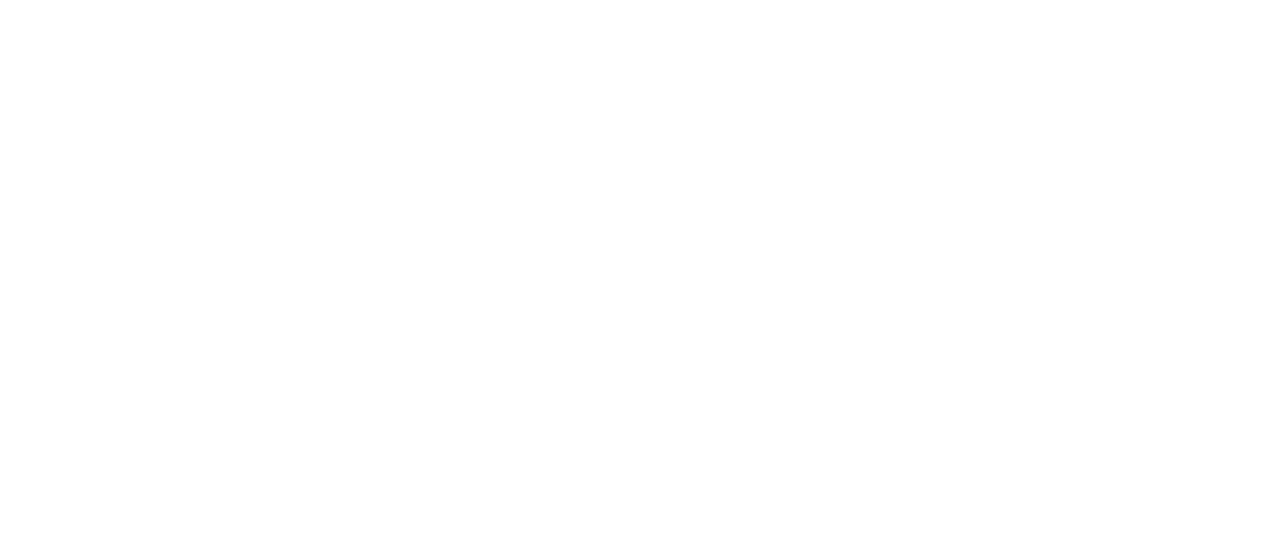
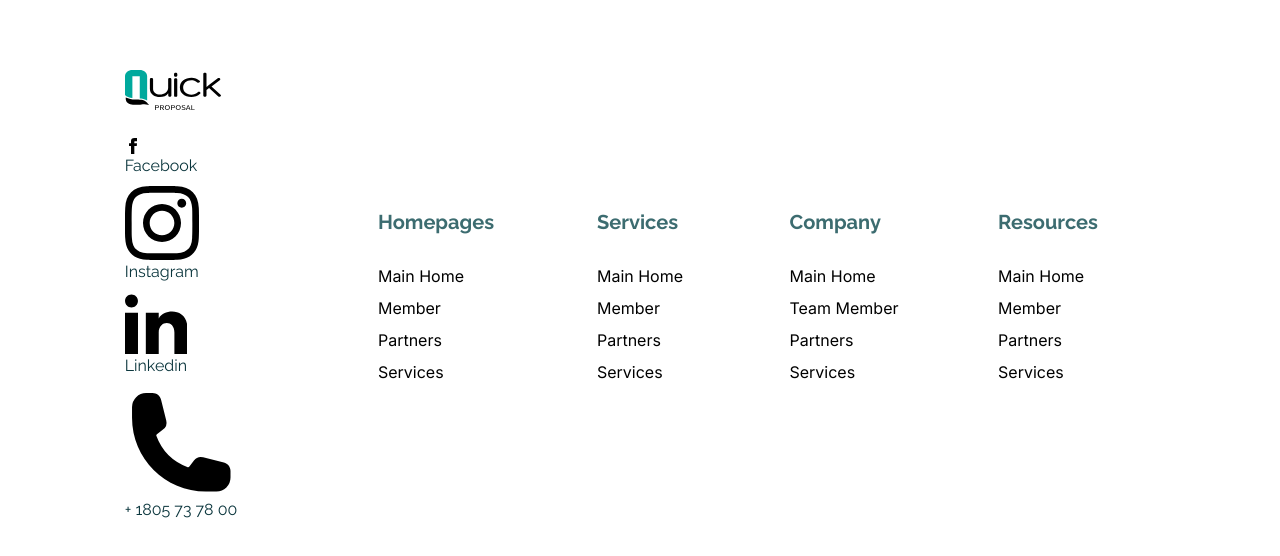
Before and after one commit to abidali671/quick-proposal, a Next.js app: page / in a window 1280 px wide. Shown: the part 3308-3864 px from the top of the page. Before the commit the page ends 3250 px from the top, so only its background shows below. Built offline with nearby package versions, Linux system fonts and the light colour scheme.

Commit message:
add footer component with style

```diff
--- a/src/app/layout.tsx
+++ b/src/app/layout.tsx
@@ -7,6 +7,7 @@
 
 import "../styles/global.css";
 import Head from "next/head";
+import Footer from "@/components/Footer";
 
 const inter = Inter({ subsets: ["latin"] });
 
@@ -31,6 +32,7 @@
           draggable
           closeButton={false}
         />
+        <Footer />
       </body>
     </html>
   );
--- /dev/null
+++ b/src/components/Footer.tsx
@@ -0,0 +1,100 @@
+import { LogoLight } from "@/assets/icon";
+import React from "react";
+
+const Footer = () => {
+  return (
+    <div className="wrapper py-32  ">
+      <div className="grid grid-cols-12    sm:text-left text-center place-items-center ">
+        <div className="col-span-12 sm:col-span-4  lg:col-span-3  sm:place-items-start    place-items-center   grid ">
+          <LogoLight />
+          <ul className="footer-ul py-7 grid gap-2   sm:place-items-start    place-items-center  ">
+            <li>
+              <svg
+                xmlns="http://www.w3.org/2000/svg"
+                className="h-4 w-4  "
+                fill="currentColor"
+                viewBox="0 0 24 24"
+              >
+                <path d="M9 8h-3v4h3v12h5v-12h3.642l.358-4h-4v-1.667c0-.955.192-1.333 1.115-1.333h2.885v-5h-3.808c-3.596 0-5.192 1.583-5.192 4.615v3.385z" />
+              </svg>
+              <p>Facebook</p>
+            </li>
+            <li>
+              <svg
+                xmlns="http://www.w3.org/2000/svg"
+                fill="currentColor"
+                viewBox="0 0 24 24"
+              >
+                <path d="M12 2.163c3.204 0 3.584.012 4.85.07 3.252.148 4.771 1.691 4.919 4.919.058 1.265.069 1.645.069 4.849 0 3.205-.012 3.584-.069 4.849-.149 3.225-1.664 4.771-4.919 4.919-1.266.058-1.644.07-4.85.07-3.204 0-3.584-.012-4.849-.07-3.26-.149-4.771-1.699-4.919-4.92-.058-1.265-.07-1.644-.07-4.849 0-3.204.013-3.583.07-4.849.149-3.227 1.664-4.771 4.919-4.919 1.266-.057 1.645-.069 4.849-.069zm0-2.163c-3.259 0-3.667.014-4.947.072-4.358.2-6.78 2.618-6.98 6.98-.059 1.281-.073 1.689-.073 4.948 0 3.259.014 3.668.072 4.948.2 4.358 2.618 6.78 6.98 6.98 1.281.058 1.689.072 4.948.072 3.259 0 3.668-.014 4.948-.072 4.354-.2 6.782-2.618 6.979-6.98.059-1.28.073-1.689.073-4.948 0-3.259-.014-3.667-.072-4.947-.196-4.354-2.617-6.78-6.979-6.98-1.281-.059-1.69-.073-4.949-.073zm0 5.838c-3.403 0-6.162 2.759-6.162 6.162s2.759 6.163 6.162 6.163 6.162-2.759 6.162-6.163c0-3.403-2.759-6.162-6.162-6.162zm0 10.162c-2.209 0-4-1.79-4-4 0-2.209 1.791-4 4-4s4 1.791 4 4c0 2.21-1.791 4-4 4zm6.406-11.845c-.796 0-1.441.645-1.441 1.44s.645 1.44 1.441 1.44c.795 0 1.439-.645 1.439-1.44s-.644-1.44-1.439-1.44z" />
+              </svg>
+              <p>Instagram</p>
+            </li>
+            <li>
+              <svg
+                xmlns="http://www.w3.org/2000/svg"
+                fill="currentColor"
+                viewBox="0 0 24 24"
+              >
+                <path d="M4.98 3.5c0 1.381-1.11 2.5-2.48 2.5s-2.48-1.119-2.48-2.5c0-1.38 1.11-2.5 2.48-2.5s2.48 1.12 2.48 2.5zm.02 4.5h-5v16h5v-16zm7.982 0h-4.968v16h4.969v-8.399c0-4.67 6.029-5.052 6.029 0v8.399h4.988v-10.131c0-7.88-8.922-7.593-11.018-3.714v-2.155z" />
+              </svg>
+              <p>Linkedin</p>
+            </li>
+
+            <li>
+              <svg
+                xmlns="http://www.w3.org/2000/svg"
+                viewBox="0 0 24 24"
+                fill="currentColor"
+              >
+                <path
+                  fillRule="evenodd"
+                  d="M1.5 4.5a3 3 0 013-3h1.372c.86 0 1.61.586 1.819 1.42l1.105 4.423a1.875 1.875 0 01-.694 1.955l-1.293.97c-.135.101-.164.249-.126.352a11.285 11.285 0 006.697 6.697c.103.038.25.009.352-.126l.97-1.293a1.875 1.875 0 011.955-.694l4.423 1.105c.834.209 1.42.959 1.42 1.82V19.5a3 3 0 01-3 3h-2.25C8.552 22.5 1.5 15.448 1.5 6.75V4.5z"
+                  clipRule="evenodd"
+                />
+              </svg>
+              <p>+ 1805 73 78 00</p>
+            </li>
+          </ul>
+        </div>
+        <div className="col-span-12 sm:col-span-4 lg:col-span-2   ">
+          <h3 className="font-bold text-xl text-footer-link">Homepages</h3>
+          <ul className="flex flex-col gap-2  py-7">
+            <li>Main Home</li>
+            <li> Member</li>
+            <li>Partners</li>
+            <li>Services</li>
+          </ul>
+        </div>
+        <div className="col-span-12 sm:col-span-4 lg:col-span-2  ">
+          <h3 className="font-bold text-xl text-footer-link">Services</h3>
+          <ul className="flex flex-col gap-2  py-7">
+            <li>Main Home</li>
+            <li> Member</li>
+            <li>Partners</li>
+            <li>Services</li>
+          </ul>
+        </div>
+        <div className="col-span-12 sm:col-span-4 lg:col-span-2 ">
+          <h3 className="font-bold text-xl text-footer-link">Company</h3>
+          <ul className="flex flex-col gap-2  py-7">
+            <li>Main Home</li>
+            <li>Team Member</li>
+            <li>Partners</li>
+            <li>Services</li>
+          </ul>
+        </div>
+        <div className="col-span-12 sm:col-span-4 lg:col-span-2  ">
+          <h3 className="font-bold text-xl text-footer-link">Resources</h3>
+          <ul className="flex flex-col gap-2  py-7">
+            <li>Main Home</li>
+            <li> Member</li>
+            <li>Partners</li>
+            <li>Services</li>
+          </ul>
+        </div>
+      </div>
+    </div>
+  );
+};
+
+export default Footer;
--- a/src/components/Sidebar.tsx
+++ b/src/components/Sidebar.tsx
@@ -11,18 +11,18 @@
       {/* overlay */}
 
       <div
-        className={`w-6/12 h-screen   bg-gray-200 fixed top-0 right-0  transition-transform duration-300 z-20 ${
+        className={` md:w-8/12 w-10/12 h-screen   bg-white fixed top-0 right-0  transition-transform duration-300 z-20 ${
           isOpen ? "translate-x-0" : " translate-x-full"
         }`}
       >
-        <ul className="flex flex-col p-10 gap-7 text-black ">
-          <li>
+        <ul className="flex flex-col pt-16  [&>*]:p-3 [&>*]:cursor-pointer    text-black ">
+          <li className="hover:bg-gray-200 font-medium ">
             <Link href="/" onClick={handleSidebar}>
               Home
             </Link>
           </li>
-          <li>Pricing</li>
-          <li>Contact</li>
+          <li className="hover:bg-gray-200 font-medium  ">Pricing</li>
+          <li className="hover:bg-gray-200  font-medium ">Contact</li>
 
           <Link href="/app">
             <button className="primary-btn hidden md:block">Get Started</button>
@@ -36,7 +36,7 @@
           className="fixed inset-0 bg-black opacity-50 z-10"
         ></div>
       )}
-      <div onClick={handleSidebar} className="relative z-40 cursor-pointer">
+      <div onClick={handleSidebar} className="relative  z-40 cursor-pointer">
         {isOpen ? (
           <svg
             xmlns="http://www.w3.org/2000/svg"
@@ -44,7 +44,7 @@
             viewBox="0 0 24 24"
             strokeWidth={1.5}
             stroke="currentColor"
-            className={`w-9 h-9  block md:hidden ${isOpen && "text-black"}  `}
+            className={`w-7 h-7  block md:hidden ${isOpen && "text-black"}  `}
           >
             <path
               strokeLinecap="round"
@@ -59,7 +59,7 @@
             viewBox="0 0 24 24"
             strokeWidth={1.5}
             stroke="currentColor"
-            className={`w-9 h-9 block md:hidden ${isOpen && "text-black"}  `}
+            className={`w-7 h-7 block md:hidden ${isOpen && "text-black"}  `}
           >
             <path
               strokeLinecap="round"
--- a/src/styles/components/Header.css
+++ b/src/styles/components/Header.css
@@ -19,7 +19,7 @@
 }
 
 .nav-container {
-  @apply h-16 md:h-20 max-w-7xl mx-auto px-10 flex items-center justify-between;
+  @apply h-16 md:h-20 max-w-7xl mx-auto px-7 flex items-center justify-between;
 }
 
 .hero-nav.dark .hero-ul {
--- /dev/null
+++ b/src/styles/components/footer.css
@@ -0,0 +1,7 @@
+.footer-ul li {
+    @apply flex items-center gap-4
+}
+
+.footer-ul svg {
+    @apply text-footer-link w-4 h-4
+}
--- a/src/styles/global.css
+++ b/src/styles/global.css
@@ -5,6 +5,7 @@
 @tailwind utilities;
 
 @import "./components/Header.css";
+@import "./components/footer.css";
 
 * {
   padding: 0px;
@@ -32,6 +33,7 @@
 }
 
 @layer base {
+
   h5,
   h3,
   h1,
```
